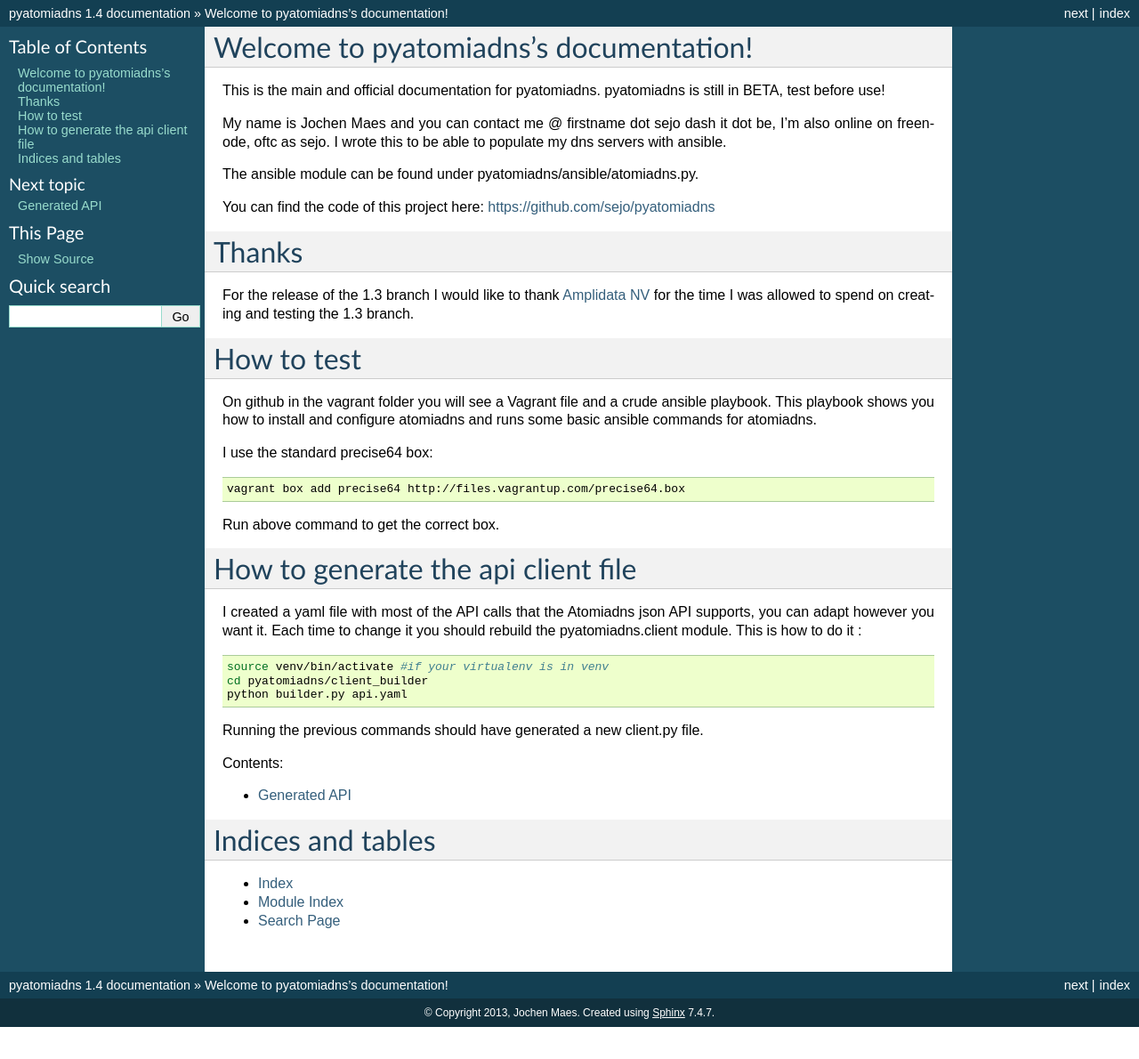
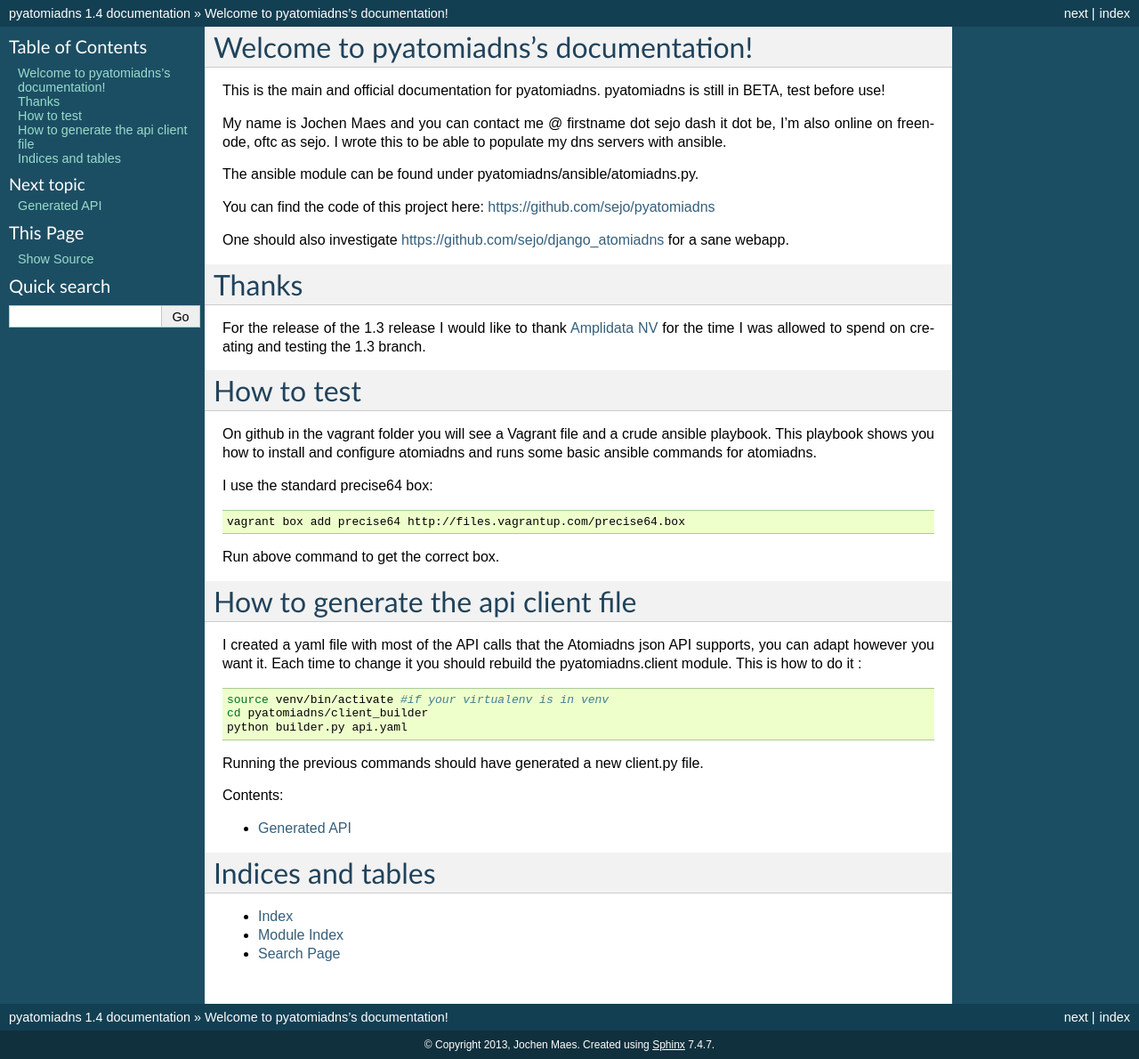
Before and after one commit to sejo/pyatomiadns, a Sphinx documentation site: the page built from docs/index.rst, in a window 1280 px wide. Shown: the whole page at 89% size. Built offline with Sphinx 7.4.7, drawn with Linux system fonts in a browser that asks for light colours; before the commit the page ends 1154 px from its top, so only the background shows below that.

Commit message:
Documentation improvement
Signed-off-by: Jochen Maes <jochen@sejo-it.be>

```diff
--- a/docs/index.rst
+++ b/docs/index.rst
@@ -12,10 +12,13 @@ You can find the code of this project here:
 https://github.com/sejo/pyatomiadns
 
 
+One should also investigate https://github.com/sejo/django_atomiadns for a sane webapp.
+
+
 Thanks
 ======
 
-For the release of the 1.3 branch I would like to thank `Amplidata NV`_ for the time I was allowed to spend on creating and testing the 1.3 branch.
+For the release of the 1.3 release I would like to thank `Amplidata NV`_ for the time I was allowed to spend on creating and testing the 1.3 branch.
 
 How to test
 ===========
```
Also changed, not shown: 2 other files.
